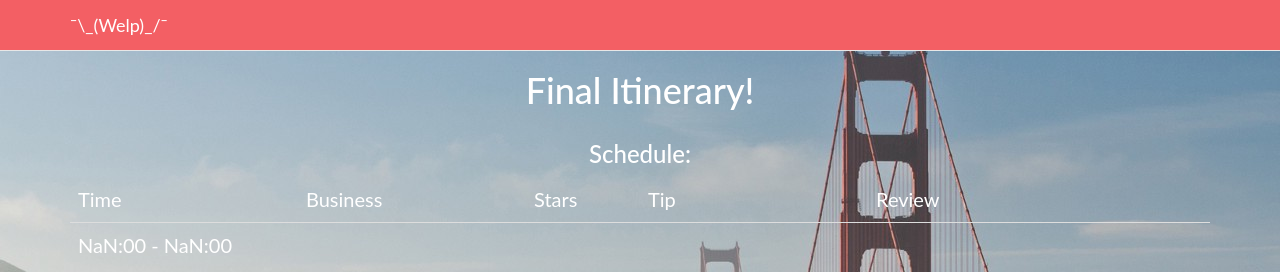
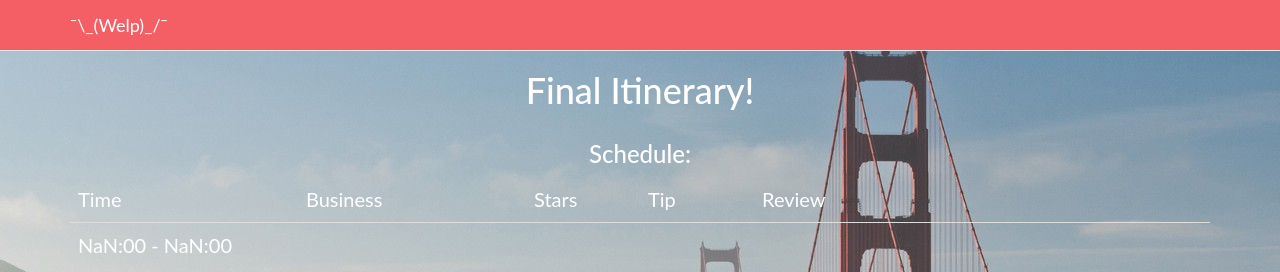
Before and after one commit to triton11/Welp, a website: page views/index.html at #!/plan in a window 1280 px wide. Shown: the top 272 px of the page. Drawn offline with nearby package versions, Linux system fonts and the light colour scheme; some packages are replaced by stand-ins of ours; files that its build step writes are made by us from their sources; no server answers; files whose address does not match are found by name.

Commit message:
final edits

```diff
--- a/views/pages/plan.html
+++ b/views/pages/plan.html
@@ -6,8 +6,8 @@
         	<td style="width:20%"> Time </td>
             <td style="width:20%"> Business   </td>
             <td style="width:10%"> Stars </td>
-            <td style="width:20%"> Tip     </td>
-            <td style="width:30%"> Review  </td>
+            <td style="width:10%"> Tip     </td>
+            <td style="width:40%"> Review  </td>
         </tr>
     </thead>
     <!-- <td> Birthyear </td> -->
```
Also changed, not shown: README.md.
